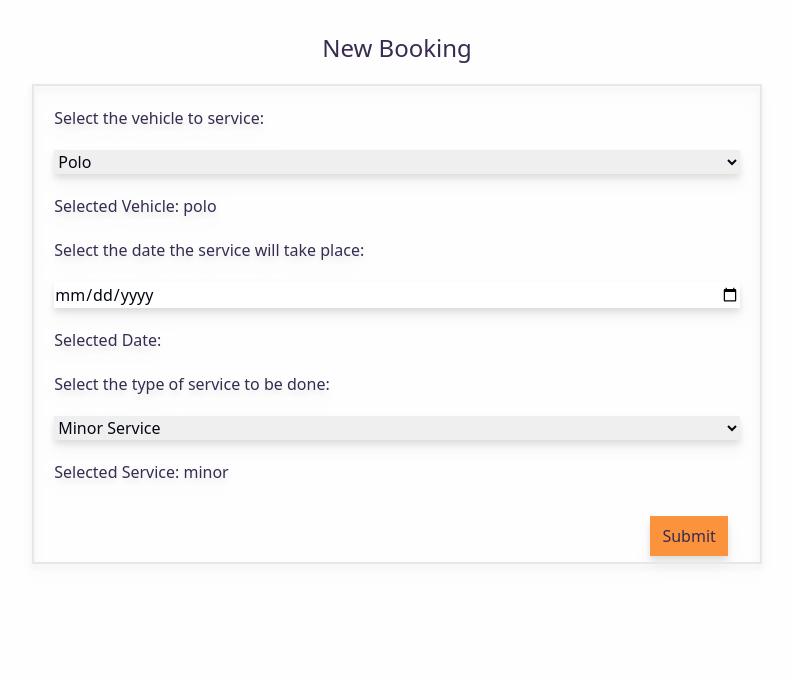
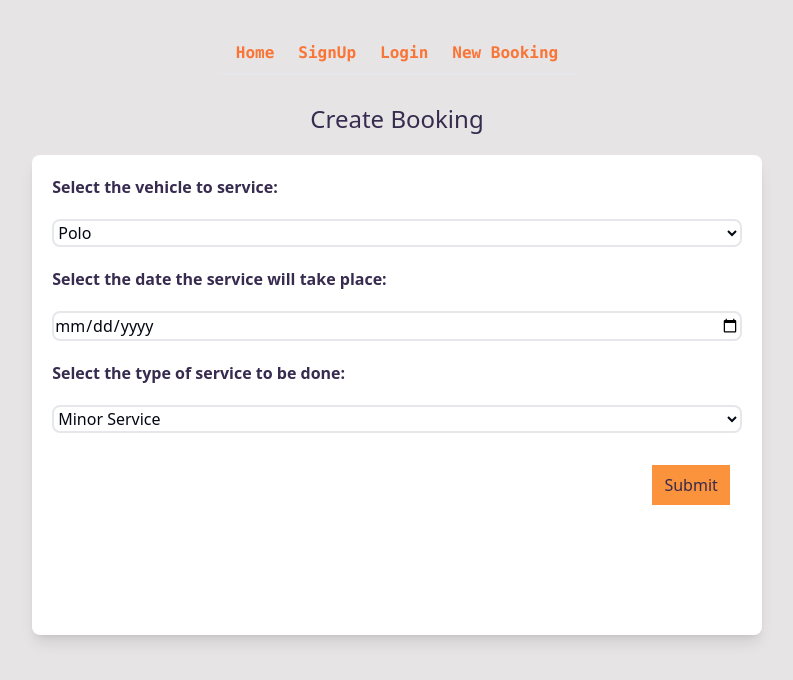
Before and after one commit to nahoom-belete/auto-service, a React (Vite) app in the folder app/: page /new-booking in a window 1280 px wide. Shown: the top 680 px of the page, without its empty margins (243-1036 px from the left). Built offline with nearby package versions, Linux system fonts and the light colour scheme.

Commit message:
Change form styling

```diff
--- a/app/src/components/pages/NewBooking.jsx
+++ b/app/src/components/pages/NewBooking.jsx
@@ -13,7 +13,7 @@ function NewBooking() {
         event.preventDefault();
 
         let res = await fetch(
-            'http://localhost:1380/new-booking', {
+            'http://localhost:8080/new-booking', {
                 method: "POST",
                 body: JSON.stringify({formData}),
                 headers: {
@@ -29,36 +29,32 @@ function NewBooking() {
     }
 
     return (
-
         <div className="flex flex-col items-center gap-5 h-screen font-sans">
-            {/* <Navigation/> */}
-            <h1 className="text-2xl text-center text-success">
-                New Booking
+             <Navigation/>
+            <h1 className="text-2xl text-center text-success mt-2">
+                Create Booking
             </h1>
-            <form className="text-success flex flex-col gap-5 border-2  p-5 h-3/5 w-3/5 filter drop-shadow-lg">
-                <label htmlFor="vehicle">Select the vehicle to service:</label>
-                <select value={formData.vehicle} onChange={handleChange} className="hover:filter hover:drop-shadow-lg text-gray-950" id="vehicle" name="vehicle">
+            <form className="text-success flex flex-col gap-5 p-5 h-3/5 w-3/5 rounded-lg bg-white shadow-lg">
+                <label htmlFor="vehicle" className="font-semibold">Select the vehicle to service:</label>
+                <select value={formData.vehicle} onChange={handleChange} className="bg-white border-2 rounded-lg text-gray-950 hover:border-orange-600" id="vehicle" name="vehicle">
                     <option value="polo">Polo</option>
                     <option value="bmw">BMW</option>
                     <option value="mercedes">Mercedes</option>
                     <option value="Nissan">Nissan</option>
                     <option value="suzuki">Suzuki</option>
                 </select>
-                <p>Selected Vehicle: {formData.vehicle}</p>
 
-                <label htmlFor="vehicle">Select the date the service will take place:</label>
-                <input value={formData.date} onChange={handleChange} className="hover:filter hover:drop-shadow-lg text-gray-950" id="date" name="date" type="date" min="2025-01-14"></input>
-                <p>Selected Date: {formData.date}</p>
+                <label htmlFor="vehicle" className="font-semibold">Select the date the service will take place:</label>
+                <input value={formData.date} onChange={handleChange} className="bg-white border-2 rounded-lg text-gray-950" id="date" name="date" type="date" min="2025-01-14"></input>
 
-                <label htmlFor="service">Select the type of service to be done:</label>
-                <select value={formData.service} onChange={handleChange} className="hover:filter hover:drop-shadow-lg text-gray-950" id="service" name="service">
+                <label htmlFor="service" className="font-semibold">Select the type of service to be done:</label>
+                <select value={formData.service} onChange={handleChange} className="bg-white border-2 rounded-lg text-gray-950" id="service" name="service">
                     <option value="minor">Minor Service</option>
                     <option value="major">Major Service</option>
                     <option value="annual">Annual Service</option>
                     <option value="custom">Custom Service</option>
                     <option value="10kkm">Recurrent 10000km Service</option>
                 </select>
-                <p>Selected Service: {formData.service}</p>
                 <div className="self-end p-3">
                     <button onClick={handleSubmit} className="bg-orange-400 px-3 py-2">Submit</button>
                 </div>
--- a/app/src/index.css
+++ b/app/src/index.css
@@ -8,5 +8,5 @@ html, body{
 }
 
 body {
-  background: #FEFEFE;
+  background: #e6e4e4;
 }
```
